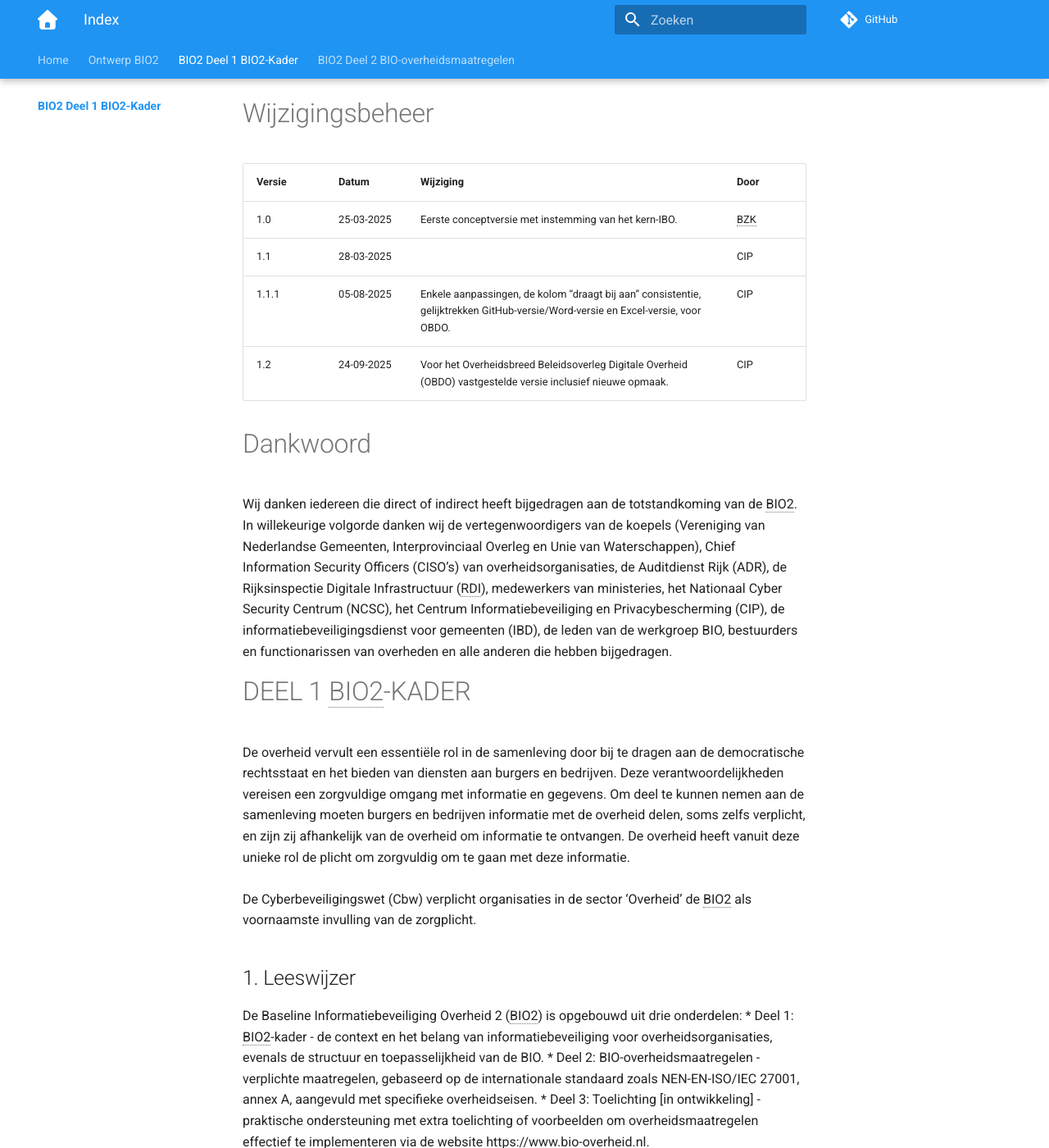
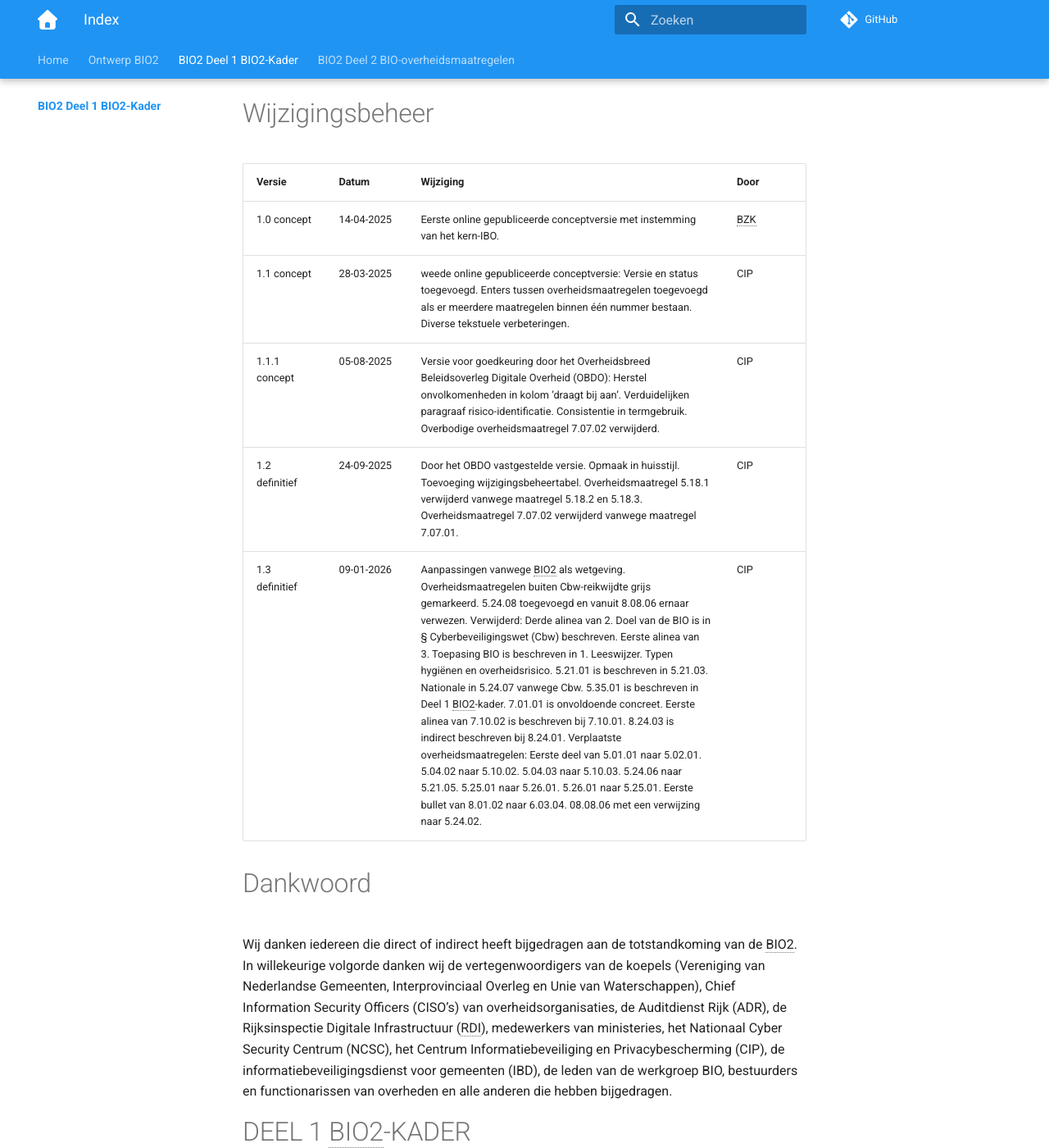
Before and after one commit to MinBZK/Baseline-Informatiebeveiliging-Overheid, an MkDocs documentation site: the page built from docs/inleiding/index.md, in a window 1280 px wide and 1400 px high, scrolled down 916 px. Shown: the whole window at 82% size. Built offline with MkDocs 1.6.1 and Material for MkDocs 9.7.7, drawn with Linux system fonts in a browser that asks for light colours; comment, search, counter and statistics services are not loaded.

Commit message:
Update index.md
Wijzigingstabel aangepast.

```diff
--- a/docs/inleiding/index.md
+++ b/docs/inleiding/index.md
@@ -19,11 +19,12 @@ Voor meer informatie over de NEN en het gebruik van hun producten zie: www.nen.n
 
 # Wijzigingsbeheer
 | Versie | Datum | Wijziging | Door |
-| :--- | :--- | :--- | --- |
-| 1.0 | 25-03-2025 | Eerste conceptversie met instemming van het kern-IBO.  | BZK |
-| 1.1 | 28-03-2025 |    | CIP |
-| 1.1.1 | 05-08-2025 | Enkele aanpassingen, de kolom “draagt bij aan” consistentie, gelijktrekken GitHub-versie/Word-versie en Excel-versie, voor OBDO. | CIP |
-| 1.2 | 24-09-2025 | Voor het Overheidsbreed Beleidsoverleg Digitale Overheid (OBDO) vastgestelde versie inclusief nieuwe opmaak. | CIP |
+| :--- | :--- | :--- | :--- |
+| 1.0 concept | 14-04-2025 | Eerste online gepubliceerde conceptversie met instemming van het kern-IBO. | BZK |
+| 1.1 concept | 28-03-2025 | weede online gepubliceerde conceptversie: Versie en status toegevoegd. Enters tussen overheidsmaatregelen toegevoegd als er meerdere maatregelen binnen één nummer bestaan. Diverse tekstuele verbeteringen. | CIP |
+| 1.1.1 concept | 05-08-2025 | Versie voor goedkeuring door het Overheidsbreed Beleidsoverleg Digitale Overheid (OBDO): Herstel onvolkomenheden in kolom ’draagt bij aan’. Verduidelijken paragraaf risico-identificatie.  Consistentie in termgebruik. Overbodige overheidsmaatregel 7.07.02 verwijderd. | CIP |
+| 1.2 definitief | 24-09-2025 | Door het OBDO vastgestelde versie. Opmaak in huisstijl. Toevoeging wijzigingsbeheertabel. Overheidsmaatregel 5.18.1 verwijderd vanwege maatregel 5.18.2 en 5.18.3. Overheidsmaatregel 7.07.02 verwijderd vanwege maatregel 7.07.01. | CIP |
+| 1.3 definitief | 09-01-2026| Aanpassingen vanwege BIO2 als wetgeving. Overheidsmaatregelen buiten Cbw-reikwijdte grijs gemarkeerd. 5.24.08 toegevoegd en vanuit 8.08.06 ernaar verwezen. Verwijderd: Derde alinea van 2. Doel van de BIO is in § Cyberbeveiligingswet (Cbw) beschreven. Eerste alinea van 3. Toepasing BIO is beschreven in 1. Leeswijzer. Typen hygiënen en overheidsrisico. 5.21.01 is beschreven in 5.21.03. Nationale in 5.24.07 vanwege Cbw. 5.35.01 is beschreven in Deel 1 BIO2-kader. 7.01.01 is onvoldoende concreet. Eerste alinea van 7.10.02 is beschreven bij 7.10.01. 8.24.03 is indirect beschreven bij 8.24.01. Verplaatste overheidsmaatregelen: Eerste deel van 5.01.01 naar 5.02.01. 5.04.02 naar 5.10.02. 5.04.03 naar 5.10.03. 5.24.06 naar 5.21.05. 5.25.01 naar 5.26.01. 5.26.01 naar 5.25.01. Eerste bullet van 8.01.02 naar 6.03.04. 08.08.06 met een verwijzing naar 5.24.02. | CIP |
 
 # Dankwoord
 Wij danken iedereen die direct of indirect heeft bijgedragen aan de totstandkoming van de BIO2.
```
